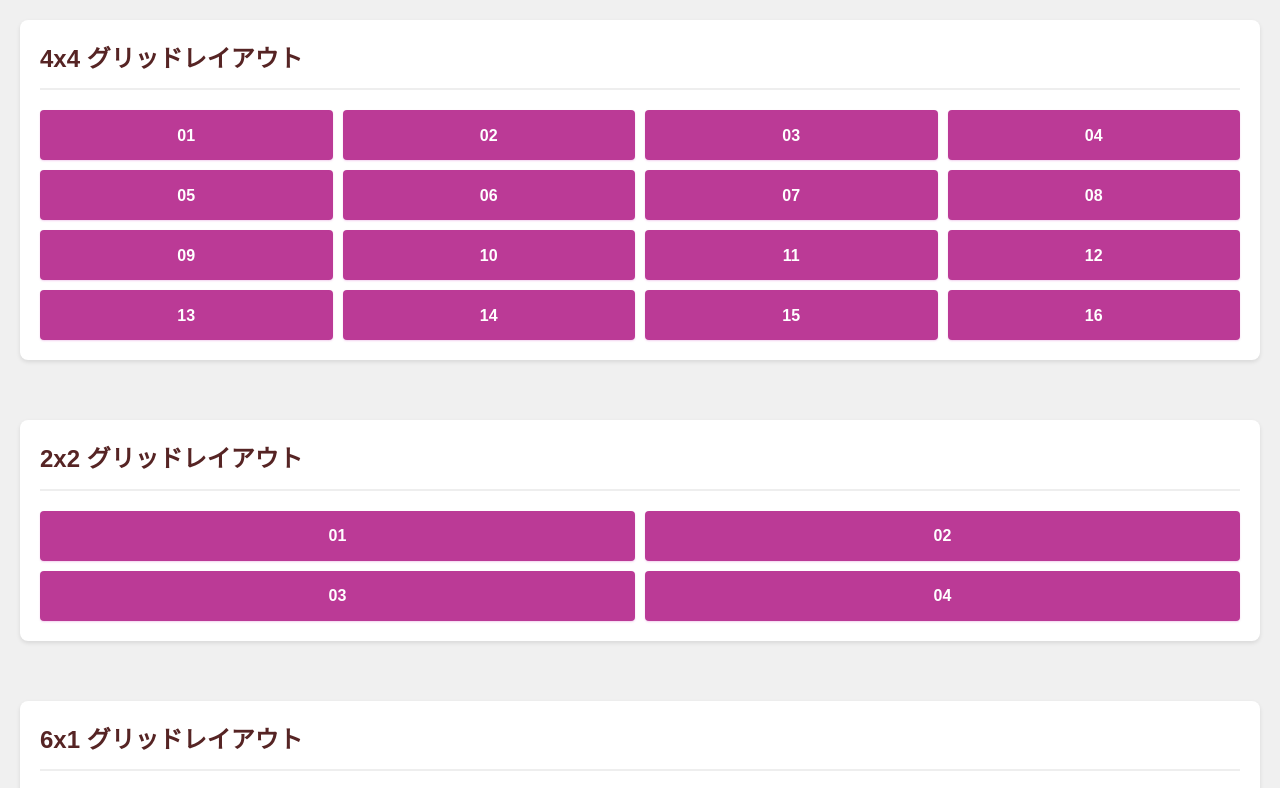
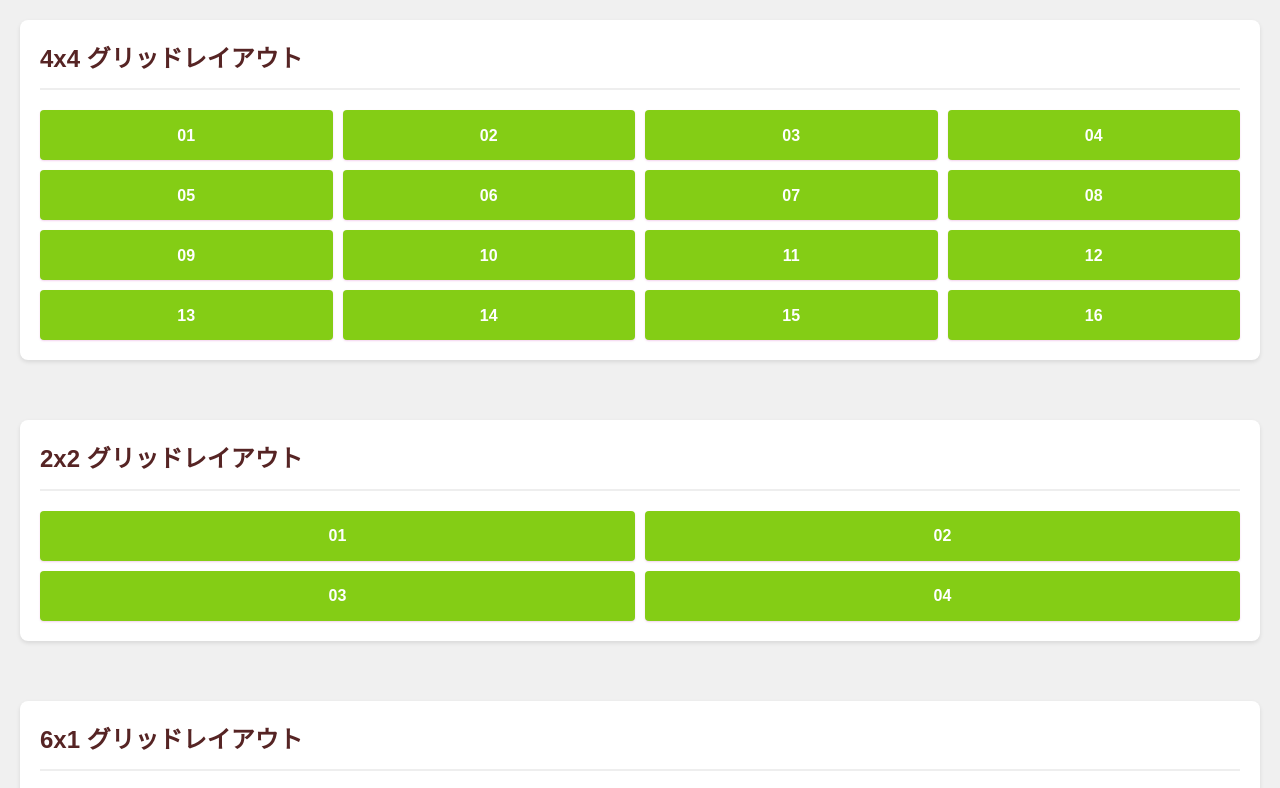
Before and after one commit to yunso-kage/w8-output, a plain HTML site: page html-css/index.html in a window 1280 px wide. Shown: the top 788 px of the page. Drawn offline with Linux system fonts and the light colour scheme.

Commit message:
Add files via upload

```diff
--- a/html-css/style.css
+++ b/html-css/style.css
@@ -3,7 +3,7 @@ body {
     background-color: #f0f0f0;
     margin: 0;
     padding: 20px;
-    color: #d036ac;
+    color: #8136d0;
     line-height: 1.6;
 }
 
@@ -36,7 +36,7 @@ h2 {
 }
 
 .item {
-    background-color: #bb3a96;
+    background-color: #84cd15;
     color: white;
     display: flex;
     justify-content: center;
```
